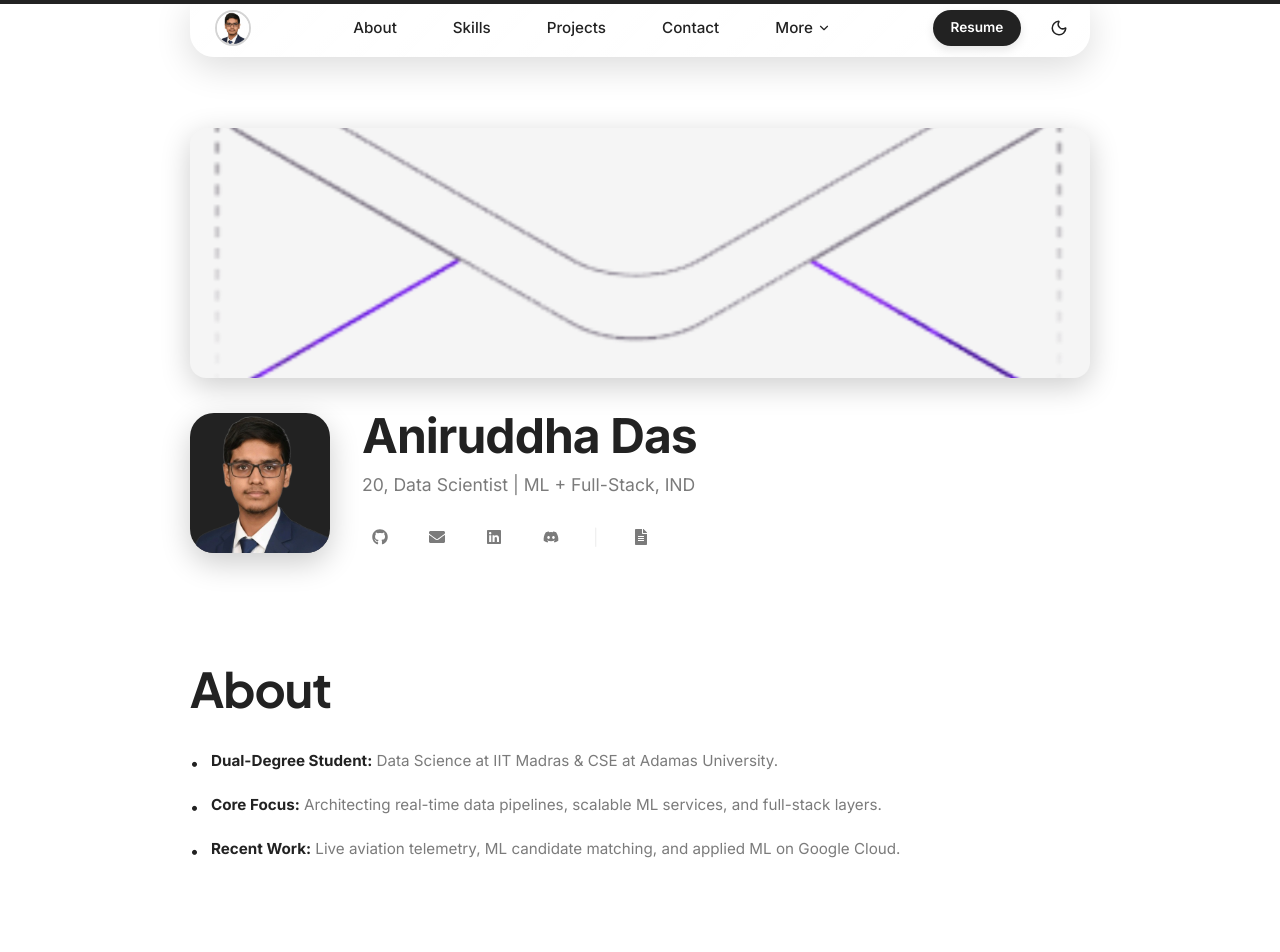
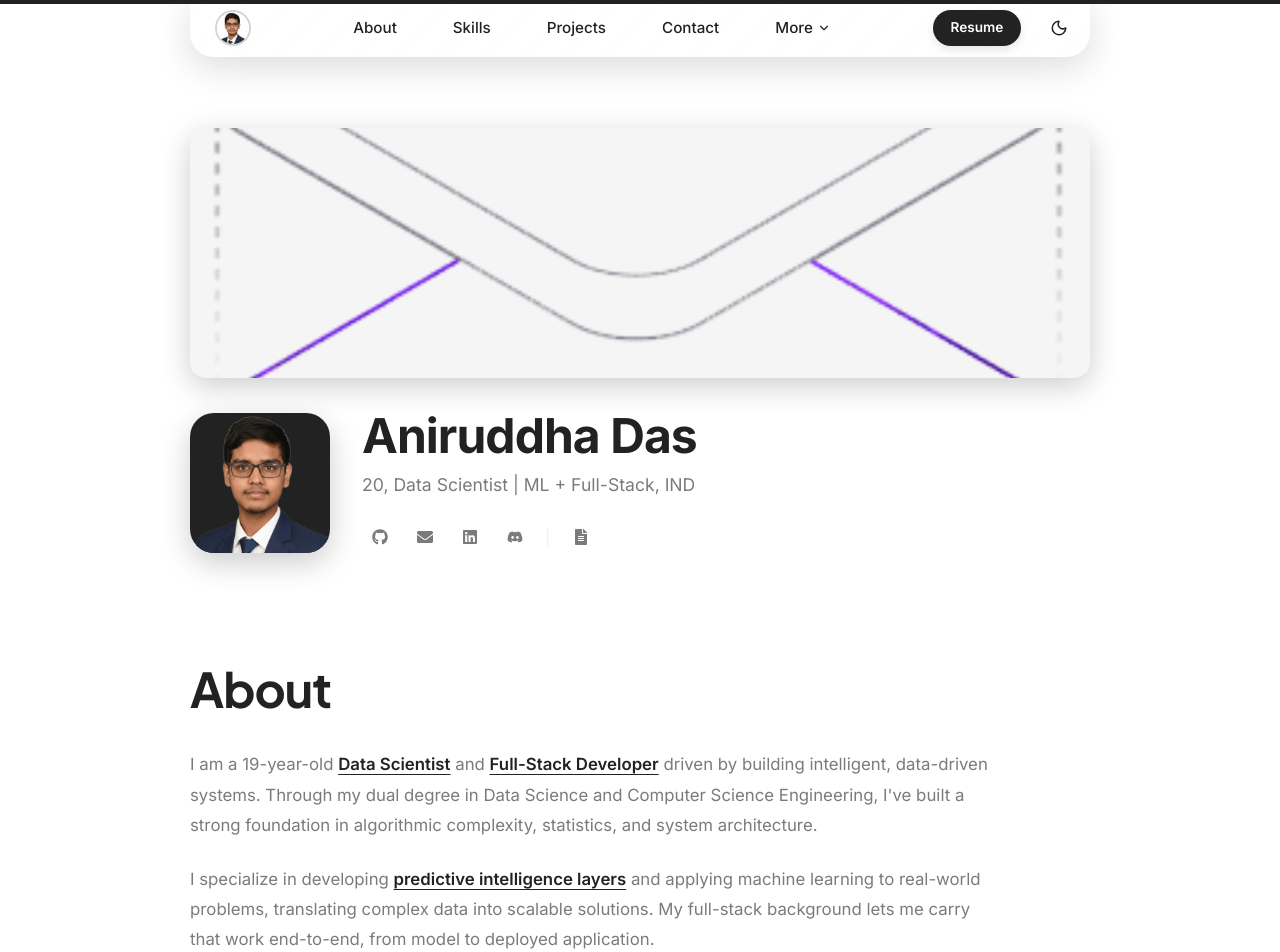
Before and after one commit to 24f2006234/aniruddha-portfolio, a React (Vite) app: page / in a window 1280 px wide. Shown: the top 952 px of the page. Built offline with nearby package versions, Linux system fonts and the light colour scheme.

Commit message:
style: Reduce social icon gap and reframe about section

```diff
--- a/src/components/About.jsx
+++ b/src/components/About.jsx
@@ -23,27 +23,14 @@ export default function About() {
             whileInView={{ opacity: 1, x: 0 }}
             viewport={{ once: true }}
             transition={{ duration: 0.7 }}
+            style={{ color: 'var(--text-secondary)', fontSize: '1.05rem', lineHeight: '1.8' }}
           >
-            <ul style={{ listStyle: 'none', padding: 0, margin: 0, display: 'flex', flexDirection: 'column', gap: '1rem' }}>
-              <li style={{ display: 'flex', gap: '0.75rem', alignItems: 'flex-start' }}>
-                <span style={{ color: 'var(--text-primary)', marginTop: '2px', fontSize: '1rem' }}>•</span>
-                <div style={{ color: 'var(--text-secondary)', fontSize: '0.95rem', lineHeight: '1.6' }}>
-                  <strong style={{ color: 'var(--text-primary)' }}>Dual-Degree Student:</strong> Data Science at IIT Madras & CSE at Adamas University.
-                </div>
-              </li>
-              <li style={{ display: 'flex', gap: '0.75rem', alignItems: 'flex-start' }}>
-                <span style={{ color: 'var(--text-primary)', marginTop: '2px', fontSize: '1rem' }}>•</span>
-                <div style={{ color: 'var(--text-secondary)', fontSize: '0.95rem', lineHeight: '1.6' }}>
-                  <strong style={{ color: 'var(--text-primary)' }}>Core Focus:</strong> Architecting real-time data pipelines, scalable ML services, and full-stack layers.
-                </div>
-              </li>
-              <li style={{ display: 'flex', gap: '0.75rem', alignItems: 'flex-start' }}>
-                <span style={{ color: 'var(--text-primary)', marginTop: '2px', fontSize: '1rem' }}>•</span>
-                <div style={{ color: 'var(--text-secondary)', fontSize: '0.95rem', lineHeight: '1.6' }}>
-                  <strong style={{ color: 'var(--text-primary)' }}>Recent Work:</strong> Live aviation telemetry, ML candidate matching, and applied ML on Google Cloud.
-                </div>
-              </li>
-            </ul>
+            <p style={{ marginBottom: '1.5rem' }}>
+              I am a 19-year-old <span style={{ textDecoration: 'underline', textUnderlineOffset: '4px', color: 'var(--text-primary)', fontWeight: '600' }}>Data Scientist</span> and <span style={{ textDecoration: 'underline', textUnderlineOffset: '4px', color: 'var(--text-primary)', fontWeight: '600' }}>Full-Stack Developer</span> driven by building intelligent, data-driven systems. Through my dual degree in Data Science and Computer Science Engineering, I've built a strong foundation in algorithmic complexity, statistics, and system architecture.
+            </p>
+            <p>
+              I specialize in developing <span style={{ textDecoration: 'underline', textUnderlineOffset: '4px', color: 'var(--text-primary)', fontWeight: '600' }}>predictive intelligence layers</span> and applying machine learning to real-world problems, translating complex data into scalable solutions. My full-stack background lets me carry that work end-to-end, from model to deployed application.
+            </p>
           </motion.div>
         </div>
       </div>
--- a/src/styles/Hero.css
+++ b/src/styles/Hero.css
@@ -106,7 +106,7 @@
 .hero-socials-minimal {
   display: flex;
   align-items: center;
-  gap: 1.25rem;
+  gap: 0.5rem;
 }
 
 .hero-socials-minimal a {
```
